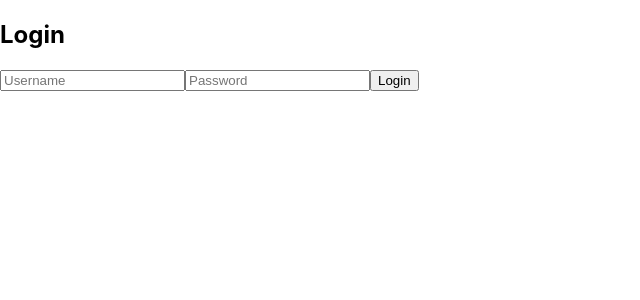
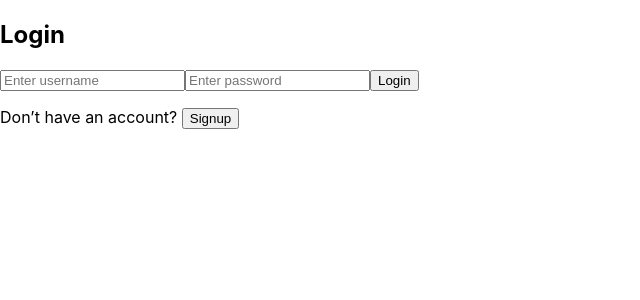
Before and after one commit to ramesh-2003-krishan/FGhub, a React (Create React App) app in the folder frontend/: page / in a window 1280 px wide. Shown: the top 300 px of the page, without its empty margins (0-640 px from the left). Built offline with nearby package versions, Linux system fonts and the light colour scheme.

Commit message:
make changes in login and app.js

```diff
--- a/frontend/src/App.js
+++ b/frontend/src/App.js
@@ -1,16 +1,27 @@
 import React, { useState } from "react";
 import Home from "./pages/Home";
 import Login from "./pages/Login";
+import Signup from "./pages/signup";
 
 function App() {
   const [isLoggedIn, setIsLoggedIn] = useState(false);
+  const [isSignup, setIsSignup] = useState(false);
 
+  // If logged in → show Home
+  if (isLoggedIn) {
+    return <Home />;
+  }
+
+  // Otherwise show Login or Signup
   return (
     <div>
-      {isLoggedIn ? (
-        <Home />
+      {isSignup ? (
+        <Signup setIsSignup={setIsSignup} />
       ) : (
-        <Login setIsLoggedIn={setIsLoggedIn} />
+        <Login
+          setIsLoggedIn={setIsLoggedIn}
+          setIsSignup={setIsSignup}
+        />
       )}
     </div>
   );
--- a/frontend/src/pages/Login.js
+++ b/frontend/src/pages/Login.js
@@ -1,7 +1,7 @@
 import React, { useState } from "react";
 import axios from "axios";
 
-function Login({ setIsLoggedIn }) {
+function Login({ setIsLoggedIn, setIsSignup }) {
   const [username, setUsername] = useState("");
   const [password, setPassword] = useState("");
 
@@ -9,16 +9,16 @@ function Login({ setIsLoggedIn }) {
     e.preventDefault();
 
     try {
-      const response = await axios.post("http://localhost:8080/api/login", {
+      const res = await axios.post("http://localhost:8080/api/login", {
         username,
         password,
       });
 
-      if (response.data) {
+      if (res.data) {
         alert("Login successful ✅");
-        setIsLoggedIn(true);   // 🔥 THIS IS IMPORTANT
+        setIsLoggedIn(true);
       } else {
-        alert("Invalid credentials ❌");
+        alert("Invalid username or password ❌");
       }
 
     } catch (error) {
@@ -34,20 +34,27 @@ function Login({ setIsLoggedIn }) {
       <form onSubmit={handleLogin}>
         <input
           type="text"
-          placeholder="Username"
+          placeholder="Enter username"
+          value={username}
           onChange={(e) => setUsername(e.target.value)}
           required
         />
 
         <input
           type="password"
-          placeholder="Password"
+          placeholder="Enter password"
+          value={password}
           onChange={(e) => setPassword(e.target.value)}
           required
         />
 
         <button type="submit">Login</button>
       </form>
+
+      <p>
+        Don’t have an account?{" "}
+        <button onClick={() => setIsSignup(true)}>Signup</button>
+      </p>
     </div>
   );
 }
```
